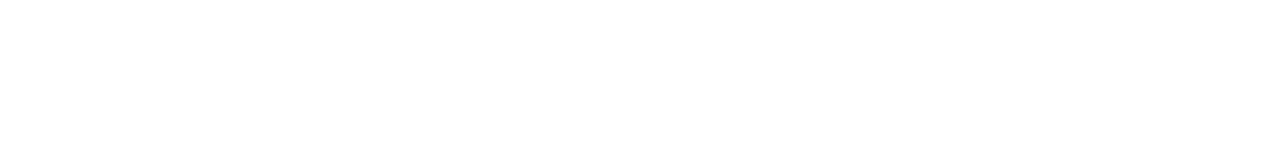
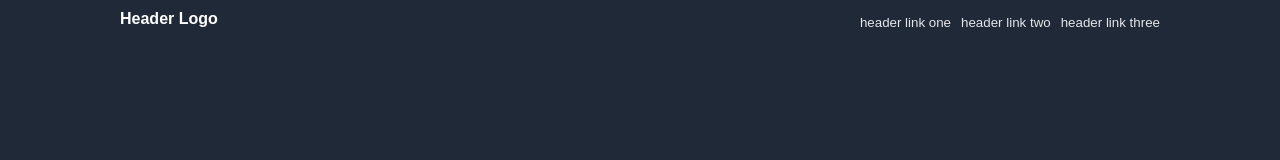
Before and after one commit to cerealandmilk98/Flexbox-webpage, a plain HTML site: page index.html in a window 1280 px wide. Drawn offline with Linux system fonts and the light colour scheme.

Commit message:
Just made a simple header with flexbox and other properties.
So in this first part I made a simple header with
flexbox. We added a logo and a ul list of links
in the html. Then we went to css and styled the
logo and links and positioned them with flexbox
and margin.

```diff
--- a/index.html
+++ b/index.html
@@ -4,13 +4,19 @@
   <meta charset="UTF-8">
   <meta name="viewport" content="width=device-width, initial-scale=1.0">
   <title>Webpage</title>
+  <link rel="stylesheet" href="style.css">
 </head>
+<!-- Just a simple header layout -->
 <body>
   <header class="header">
-    <div class="left-section">
-
-    </div>
-    <nav class="nav-list"
+    <div class="header-logo">Header Logo</div>
+    <nav class="nav">
+      <ul class="nav-list">
+        <li><a href="#">header link one</a></li>
+        <li><a href="#">header link two</a></li>
+        <li><a href="#">header link three</a></li>
+      </ul>
+    </nav>
   </header>
 </body>
 </html>
--- a/style.css
+++ b/style.css
@@ -0,0 +1,40 @@
+body, html {
+  background-color: #1F2937;
+  margin: 0;
+  padding: 0s;
+}
+/* added a header section with some flexbox */
+.header {
+  color: white;
+  display: flex;
+  justify-content: space-between;
+}
+
+.header-logo {
+  display: flex;
+  padding: 10px;
+  margin-left: 110px;
+  font-family: Arial, Helvetica, sans-serif;
+  font-weight: 600;
+}
+/* list-style-type: we dont want it looking like a link */
+ul {
+  list-style-type: none;
+  padding: 0;
+  margin: 15px;
+}
+
+a {
+  text-decoration: none;
+  color: #E5E7EB;
+  font-family: Arial, Helvetica, sans-serif;
+  font-weight: normal;
+}
+
+.nav-list {
+  display: flex;
+  margin-right: 120px;
+  font-size: smaller;
+  gap: 10px;
+
+}
```
